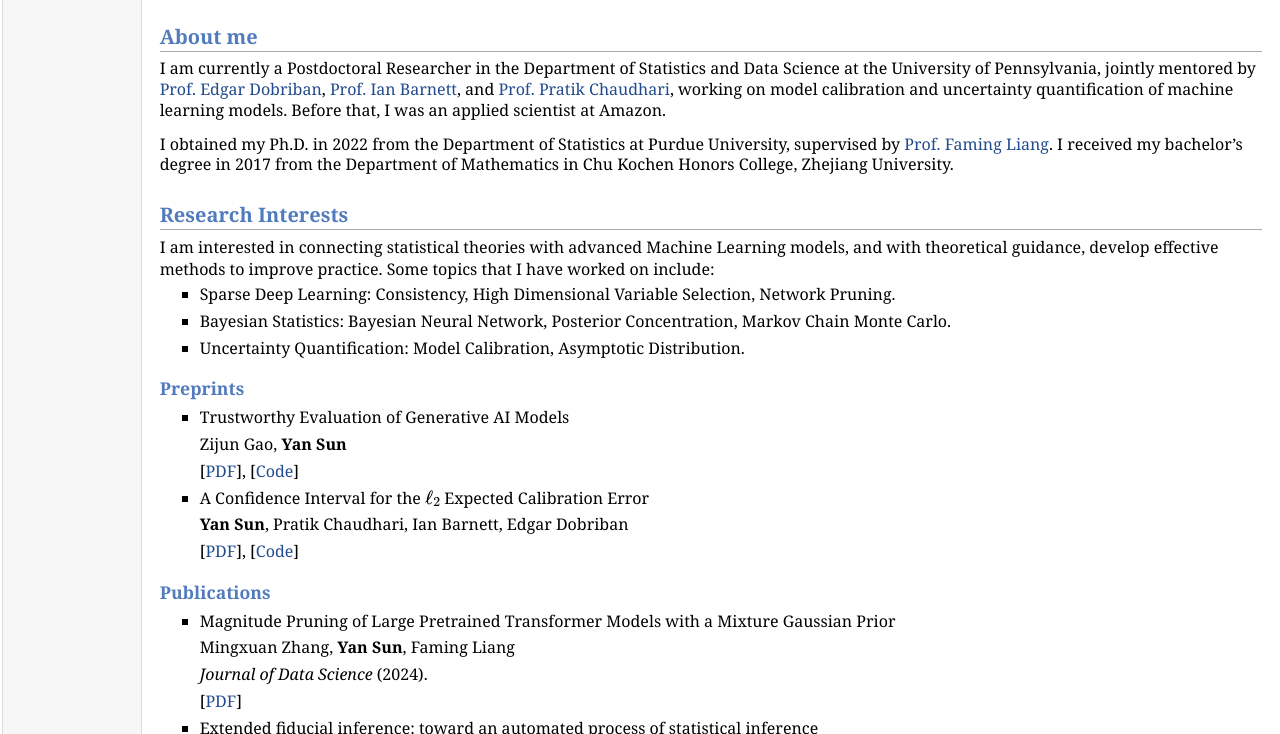
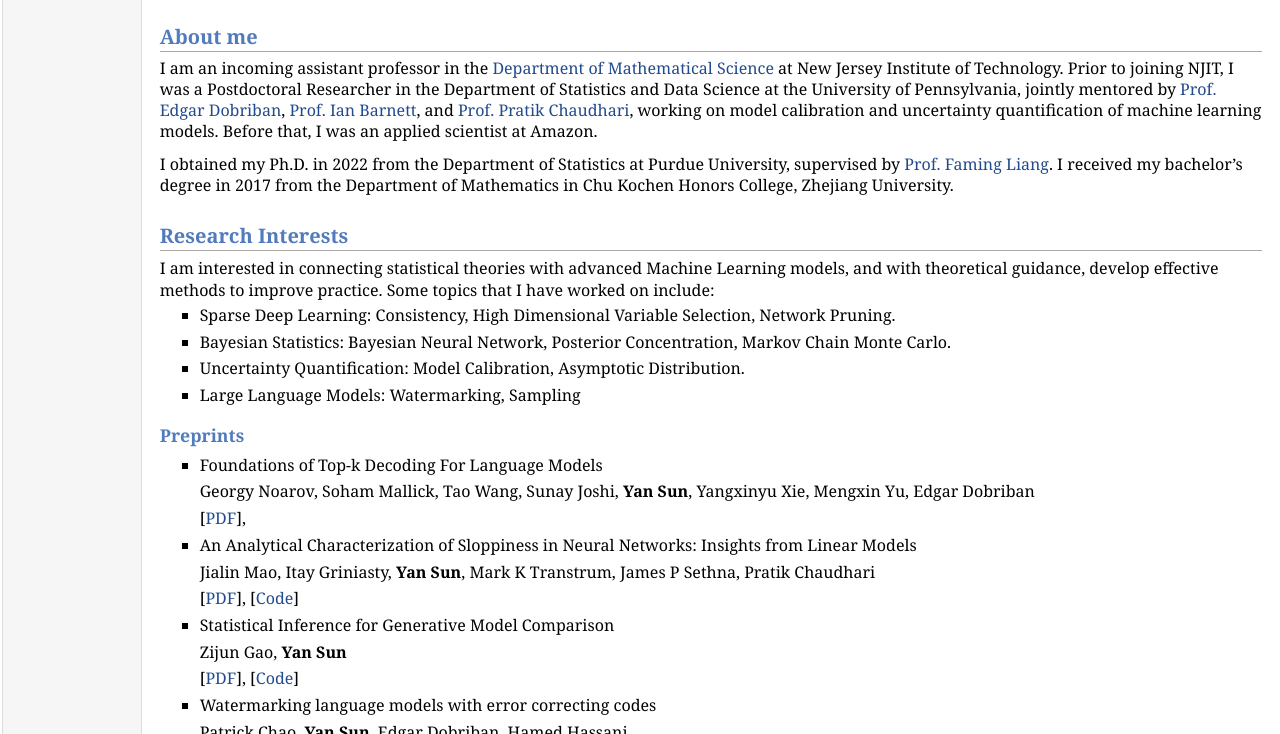
Before and after one commit to sylydya/sylydya.github.io, a plain HTML site: page index.html in a window 1280 px wide. Shown: the part 306-1040 px from the top of the page. Drawn offline with nearby package versions, Linux system fonts and the light colour scheme.

Commit message:
update position and paper

```diff
--- a/index.html
+++ b/index.html
@@ -36,7 +36,8 @@
                     </td></tr></table>
                     <h2>About me</h2>
                     <p>
-                        I am currently a Postdoctoral Researcher in the Department of Statistics and Data Science at the University of Pennsylvania,
+                        I am an incoming assistant professor in the <a href="https://math.njit.edu/">Department of Mathematical Science</a> at New Jersey Institute of Technology.
+                        Prior to joining NJIT, I was a Postdoctoral Researcher in the Department of Statistics and Data Science at the University of Pennsylvania,
                         jointly mentored by <a href="https://statistics.wharton.upenn.edu/profile/dobriban/" >Prof. Edgar Dobriban</a>,
                         <a href="https://www.ianjbarnett.com" >Prof. Ian Barnett</a>,
                         and <a href="https://pratikac.github.io" >Prof. Pratik Chaudhari</a>,
@@ -57,14 +58,36 @@
                     </li>
                         <li><p>Uncertainty Quantification: Model Calibration, Asymptotic Distribution.</p>
                     </li>
+                    </li>
+                        <li><p>Large Language Models: Watermarking, Sampling</p>
+                    </li>
                     </ul>
                     <h3>Preprints </h3>
                     <ul>
-                        <li><p>Trustworthy Evaluation of Generative AI Models</p>
+                        <li><p>Foundations of Top-k Decoding For Language Models</p>
+                        </p>Georgy Noarov, Soham Mallick, Tao Wang, Sunay Joshi, <b>Yan Sun</b>, Yangxinyu Xie, Mengxin Yu, Edgar Dobriban</p>
+                        </p>
+                            [<a href="https://arxiv.org/abs/2505.19371">PDF</a>],
+                        </p>
+                        </li>
+                        <li><p>An Analytical Characterization of Sloppiness in Neural Networks: Insights from Linear Models</p>
+                        </p>Jialin Mao, Itay Griniasty, <b>Yan Sun</b>, Mark K Transtrum, James P Sethna, Pratik Chaudhari</p>
+                        </p>
+                            [<a href="https://arxiv.org/abs/2501.18897">PDF</a>],
+                            [<a href="https://github.com/sylydya/compare-generative-models">Code</a>]
+                        </p>
+                        </li>
+                        <li><p>Statistical Inference for Generative Model Comparison</p>
                         </p>Zijun Gao, <b>Yan Sun</b></p>
                         </p>
                             [<a href="https://arxiv.org/abs/2501.18897">PDF</a>],
                             [<a href="https://github.com/sylydya/compare-generative-models">Code</a>]
+                        </p>
+                        </li>
+                        <li><p>Watermarking language models with error correcting codes</p>
+                        </p>Patrick Chao, <b>Yan Sun</b>,  Edgar Dobriban, Hamed Hassani</p>
+                        </p>
+                            [<a href="https://arxiv.org/abs/2406.10281">PDF</a>],
                         </p>
                         </li>
                         <li><p>A Confidence Interval for the \( {\ell_2} \) Expected Calibration Error</p>
```
